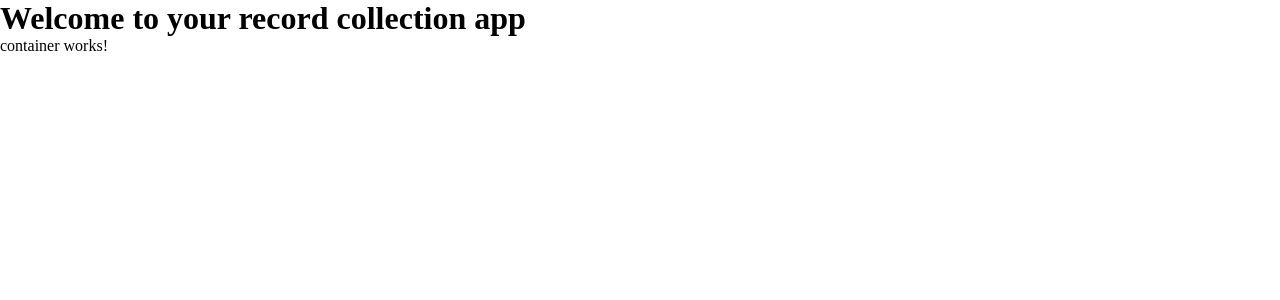
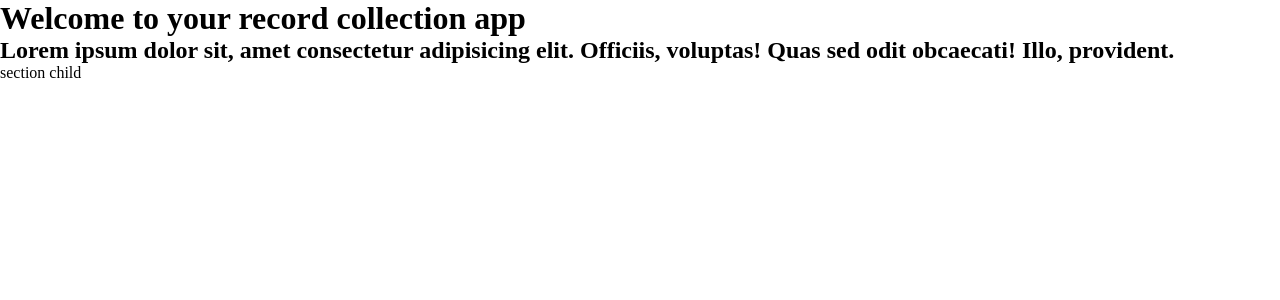
Before and after one commit to MatinKHD/record-collection, a React (Create React App) app: page / in a window 1280 px wide. Shown: the top 300 px of the page. Built offline with nearby package versions, Linux system fonts and the light colour scheme.

Commit message:
create section component and add it in container.jsx

```diff
--- a/src/container.jsx
+++ b/src/container.jsx
@@ -1,5 +1,15 @@
+import Section from "./section";
+
 function Container() {
-  return <p>container works!</p>;
+  const headTxt =
+    "Lorem ipsum dolor sit, amet consectetur adipisicing elit. Officiis, voluptas! Quas sed odit obcaecati! Illo, provident.";
+  return (
+    <>
+      <Section headingLevel={2} headingText={headTxt}>
+        <p>section child</p>
+      </Section>
+    </>
+  );
 }
 
 export default Container;
--- /dev/null
+++ b/src/section.jsx
@@ -0,0 +1,11 @@
+function Section({ children, headingLevel = 1, headingText }) {
+  const H = `h${headingLevel}`;
+  return (
+    <section>
+      <H>{headingText}</H>
+      {children}
+    </section>
+  );
+}
+
+export default Section;
```
